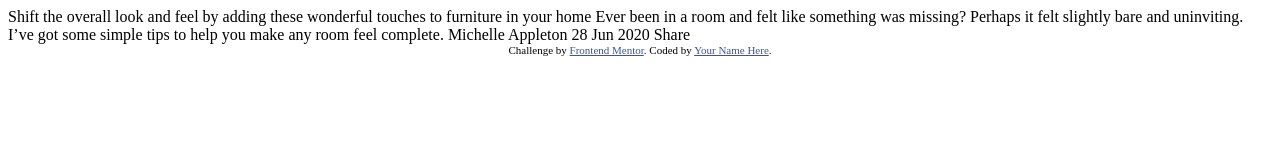
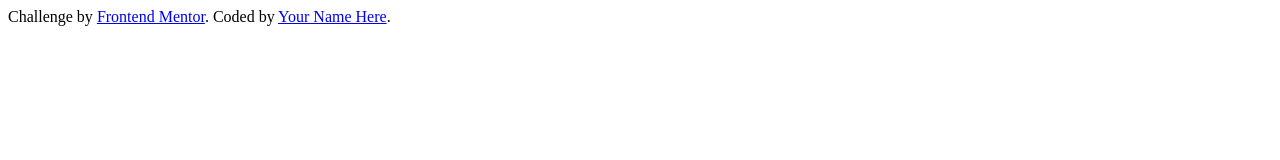
Before and after one commit to awara-coder/frontend-challenges, a plain HTML site: page article-preview-component-master/index.html in a window 1280 px wide. Drawn offline with Linux system fonts and the light colour scheme.

Commit message:
Removed prexisting style

```diff
--- a/article-preview-component-master/index.html
+++ b/article-preview-component-master/index.html
@@ -8,15 +8,11 @@
 
   <title>Frontend Mentor | Article preview component</title>
 
-  <!-- Feel free to remove these styles or customise in your own stylesheet 👍 -->
-  <style>
-    .attribution { font-size: 11px; text-align: center; }
-    .attribution a { color: hsl(228, 45%, 44%); }
-  </style>
+
 </head>
 <body>
 
-  Shift the overall look and feel by adding these wonderful
+  <!-- Shift the overall look and feel by adding these wonderful
   touches to furniture in your home
 
   Ever been in a room and felt like something was missing? Perhaps
@@ -26,7 +22,7 @@
   Michelle Appleton
   28 Jun 2020
 
-  Share
+  Share -->
 
   <div class="attribution">
     Challenge by <a href="https://www.frontendmentor.io?ref=challenge" target="_blank">Frontend Mentor</a>.
```
